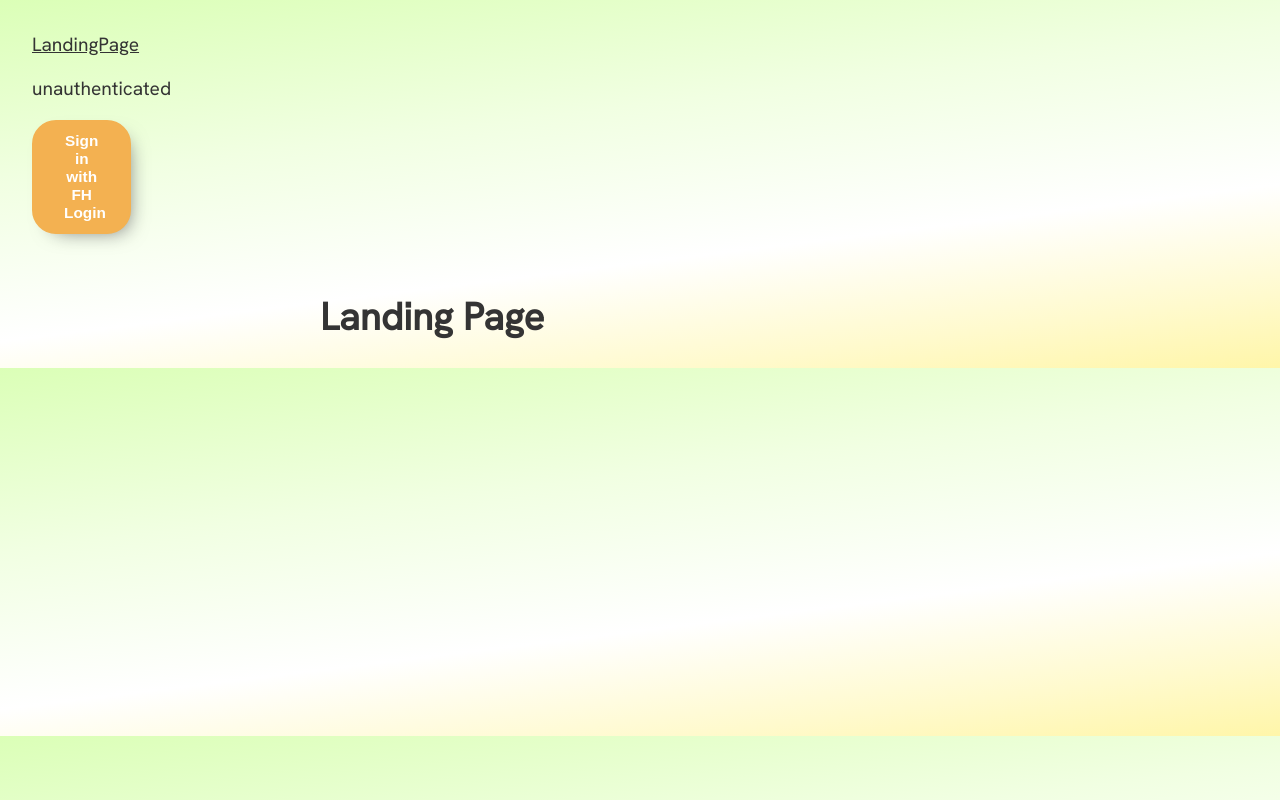
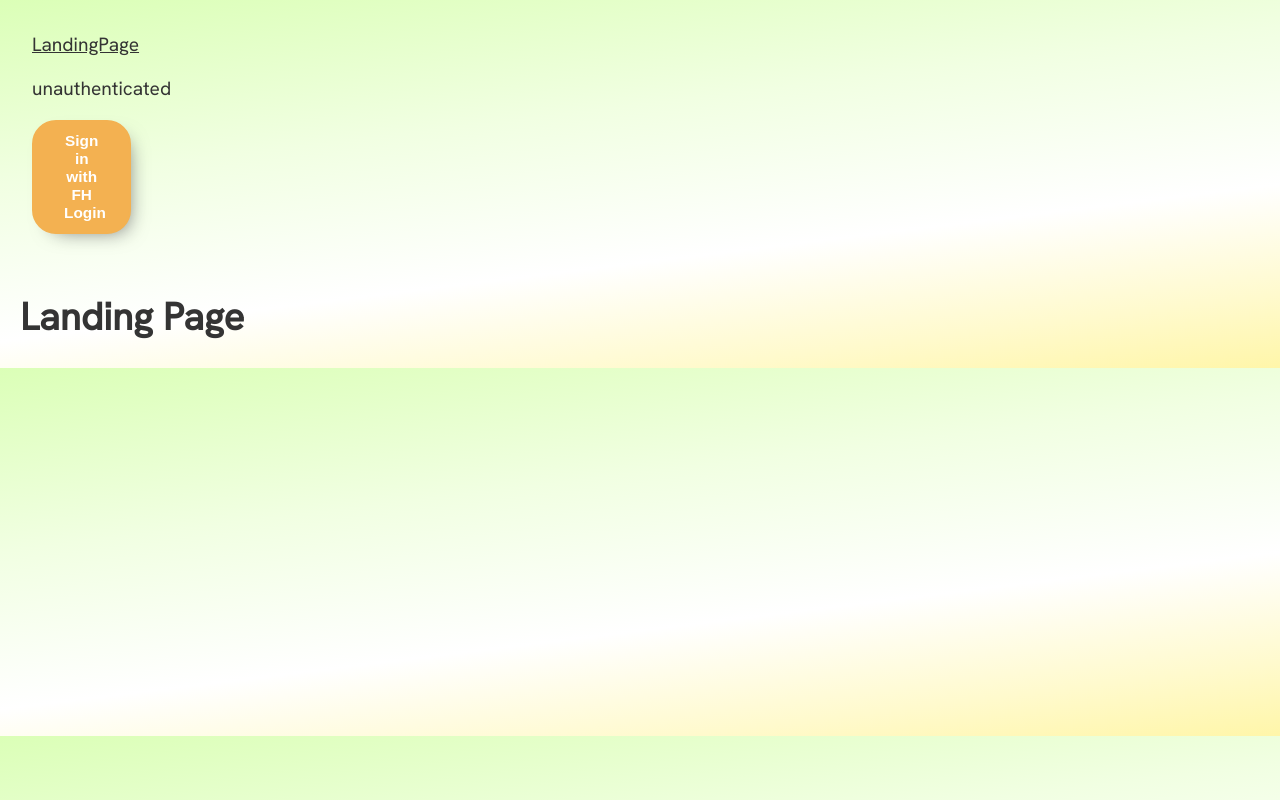
Before and after one commit to bachelor-project-mmp3/mmp3, a Next.js app: page / in a window 1280 px wide. Built offline with nearby package versions, Linux system fonts and the light colour scheme; no server answers.

Commit message:
Remove padding from themeconfig and layout component

```diff
--- a/ThemeConfig.js
+++ b/ThemeConfig.js
@@ -47,9 +47,6 @@ export const theme = {
             caption: '16px',
         },
     },
-    layoutPadding: {
-        web: '0 25%',
-    },
     breakpoint: {
         tablet: `(min-width: ${size.tablet})`,
     },
--- a/components/Layout.tsx
+++ b/components/Layout.tsx
@@ -17,7 +17,4 @@ export default Layout;
 
 const StyledLayout = styled.div`
     padding: 0 20px;
-    @media ${({ theme }) => theme.breakpoint.tablet} {
-        padding: ${({ theme }) => theme.layoutPadding.web};
-    }
 `;
```
